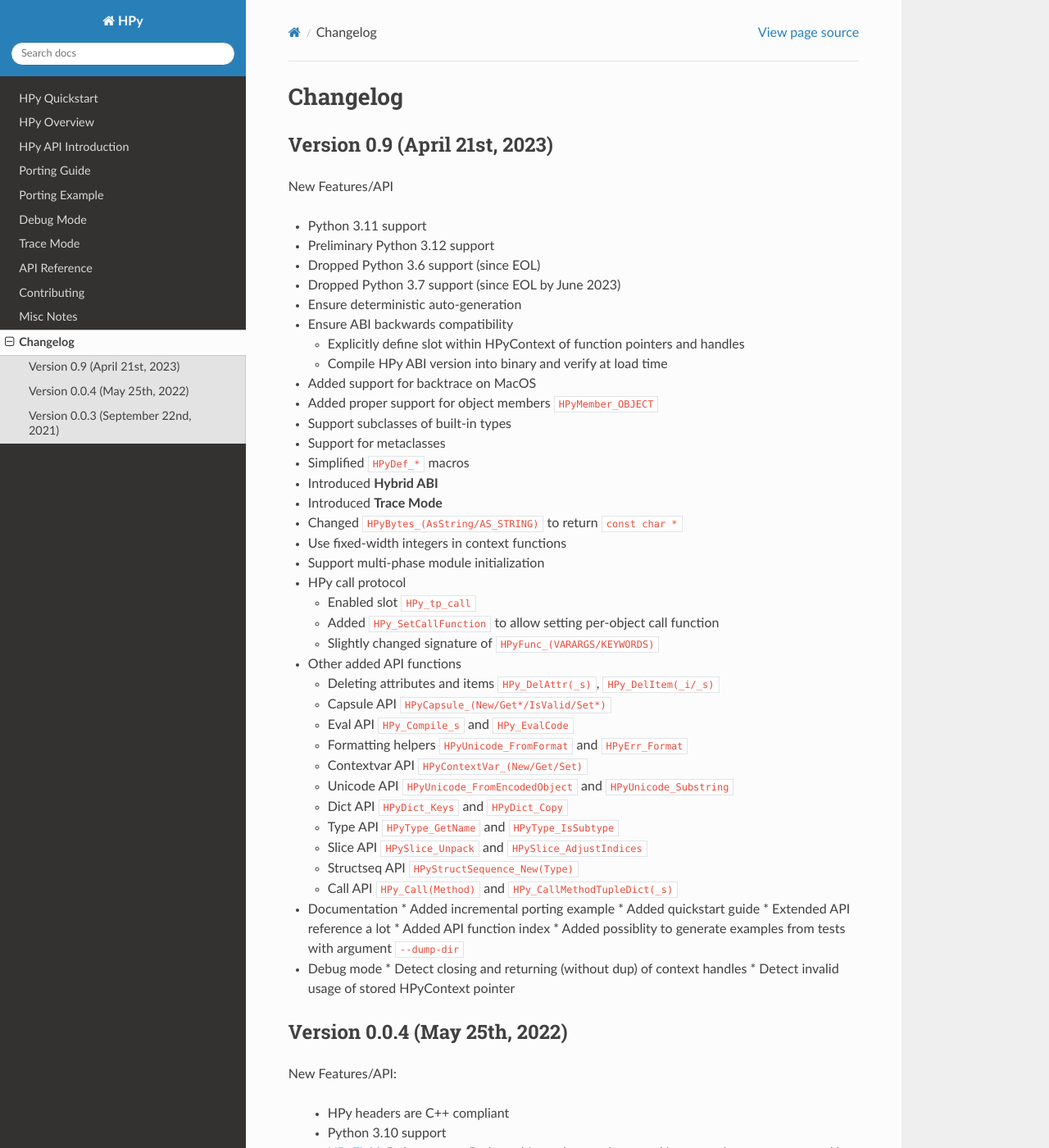
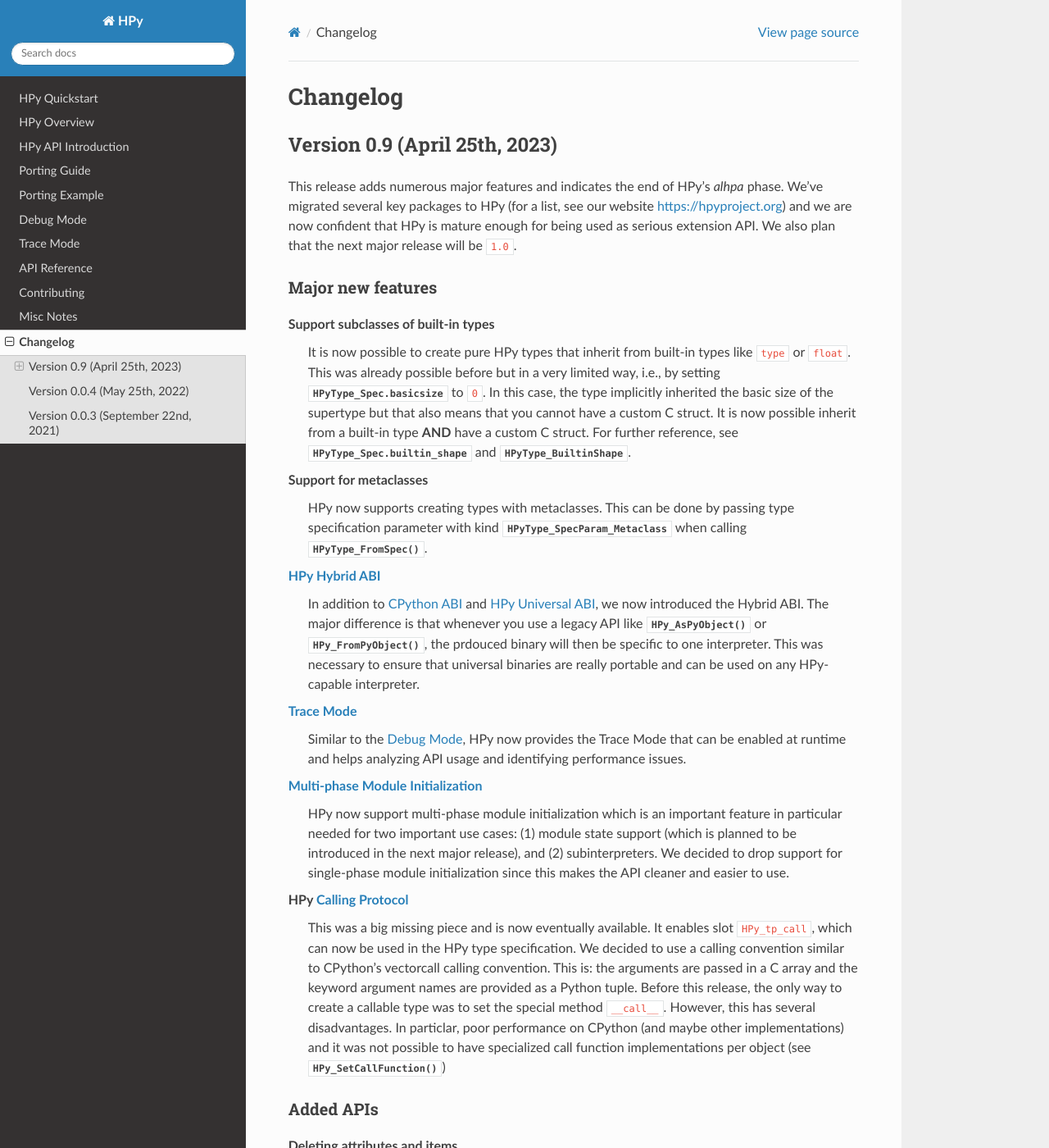
Before and after one commit to hpyproject/hpy, a Sphinx documentation site: the page built from docs/changelog.rst, in a window 1280 px wide and 1400 px high. Shown: the whole window at 82% size. Built offline with Sphinx 7.4.7 and the Read the Docs theme 2.0.0, drawn with Linux system fonts in a browser that asks for light colours; some of the changed text lies outside the part shown.

Commit message:
Address review comments for changelog

```diff
--- a/docs/changelog.rst
+++ b/docs/changelog.rst
@@ -1,58 +1,156 @@
 Changelog
 =========
 
-Version 0.9 (April 21st, 2023)
+Version 0.9 (April 25th, 2023)
 ------------------------------
 
-New Features/API
+This release adds numerous major features and indicates the end of HPy's *alhpa*
+phase. We've migrated several key packages to HPy (for a list, see our website
+https://hpyproject.org) and we are now confident that HPy is mature enough for
+being used as serious extension API. We also plan that the next major release
+will be ``1.0``.
 
-* Python 3.11 support
+Major new features
+~~~~~~~~~~~~~~~~~~
+
+Support subclasses of built-in types
+  It is now possible to create pure HPy types that inherit from built-in types
+  like ``type`` or ``float``. This was already possible before but in a very
+  limited way, i.e., by setting :c:member:`HPyType_Spec.basicsize` to ``0``. In
+  this case, the type implicitly inherited the basic size of the supertype but
+  that also means that you cannot have a custom C struct. It is now possible
+  inherit from a built-in type **AND** have a custom C struct. For further
+  reference, see :c:member:`HPyType_Spec.builtin_shape` and
+  :c:enum:`HPyType_BuiltinShape`.
+
+Support for metaclasses
+  HPy now supports creating types with metaclasses. This can be done by passing
+  type specification parameter with kind
+  :c:enumerator:`HPyType_SpecParam_Metaclass` when calling
+  :c:func:`HPyType_FromSpec`.
+
+:term:`HPy Hybrid ABI`
+  In addition to :term:`CPython ABI` and :term:`HPy Universal ABI`, we now
+  introduced the Hybrid ABI. The major difference is that whenever you use a
+  legacy API like :c:func:`HPy_AsPyObject` or :c:func:`HPy_FromPyObject`, the
+  prdouced binary will then be specific to one interpreter. This was necessary
+  to ensure that universal binaries are really portable and can be used on any
+  HPy-capable interpreter.
+
+:doc:`trace-mode`
+  Similar to the :doc:`debug-mode`, HPy now provides the Trace Mode that can be
+  enabled at runtime and helps analyzing API usage and identifying performance
+  issues.
+
+:ref:`porting-guide:multi-phase module initialization`
+  HPy now support multi-phase module initialization which is an important
+  feature in particular needed for two important use cases: (1) module state
+  support (which is planned to be introduced in the next major release), and (2)
+  subinterpreters. We decided to drop support for single-phase module
+  initialization since this makes the API cleaner and easier to use.
+
+HPy :ref:`porting-guide:calling protocol`
+  This was a big missing piece and is now eventually available. It enables slot
+  ``HPy_tp_call``, which can now be used in the HPy type specification. We
+  decided to use a calling convention similar to CPython's vectorcall calling
+  convention. This is: the arguments are passed in a C array and the keyword
+  argument names are provided as a Python tuple. Before this release, the only
+  way to create a callable type was to set the special method ``__call__``.
+  However, this has several disadvantages. In particlar, poor performance on
+  CPython (and maybe other implementations) and it was not possible to have
+  specialized call function implementations per object (see
+  :c:func:`HPy_SetCallFunction`)
+
+Added APIs
+~~~~~~~~~~
+
+Deleting attributes and items
+  :c:func:`HPy_DelAttr`, :c:func:`HPy_DelAttr_s`, :c:func:`HPy_DelItem`, :c:func:`HPy_DelItem_i`, :c:func:`HPy_DelItem_s`
+
+Capsule API
+  :c:func:`HPyCapsule_New`, :c:func:`HPyCapsule_IsValid`, :c:func:`HPyCapsule_Get`, :c:func:`HPyCapsule_Set`
+
+Eval API
+  :c:func:`HPy_Compile_s` and :c:func:`HPy_EvalCode`
+
+Formatting helpers
+  :c:func:`HPyUnicode_FromFormat` and :c:func:`HPyErr_Format`
+
+Contextvar API
+  :c:func:`HPyContextVar_New`, :c:func:`HPyContextVar_Get`, :c:func:`HPyContextVar_Set`
+
+Unicode API
+  :c:func:`HPyUnicode_FromEncodedObject` and :c:func:`HPyUnicode_Substring`
+
+Dict API
+  :c:func:`HPyDict_Keys` and :c:func:`HPyDict_Copy`
+
+Type API
+  :c:func:`HPyType_GetName` and :c:func:`HPyType_IsSubtype`
+
+Slice API
+  :c:func:`HPySlice_Unpack` and :c:func:`HPySlice_AdjustIndices`
+
+Structseq API
+  :c:func:`HPyStructSequence_NewType`, :c:func:`HPyStructSequence_New`
+
+Call API
+  :c:func:`HPy_Call`, :c:func:`HPy_CallMethod`, :c:func:`HPy_CallMethodTupleDict`, :c:func:`HPy_CallMethodTupleDict_s`
+
+HPy call protocol
+  :c:func:`HPy_SetCallFunction`
+
+Debug mode
+~~~~~~~~~~
+
+* Detect closing and returning (without dup) of context handles
+* Detect invalid usage of stored ``HPyContext *`` pointer
+* Detect invalid usage of tuple and list builders
+* Added Windows support for checking invalid use of raw data pointers (e.g
+  ``HPyUnicode_AsUTF8AndSize``) after handle was closed.
+* Added support for backtrace on MacOS
+
+Documentation
+~~~~~~~~~~~~~
+
+* Added incremental :doc:`porting-example/index`
+* Added :doc:`quickstart` guide
+* Extended :doc:`api-reference/index`
+* Added :doc:`api-reference/function-index`
+* Added possiblity to generate examples from tests with argument ``--dump-dir``
+  (see :ref:`api:hpy unit tests`)
+* Added initial :doc:`contributing/index` docs
+
+Incompatible changes to version 0.0.4
+~~~~~~~~~~~~~~~~~~~~~~~~~~~~~~~~~~~~~
+
+* Simplified ``HPyDef_*`` macros
+* Changed macro :c:macro:`HPy_MODINIT` because of multi-phase module init
+  support.
+* Replace environment variable ``HPY_DEBUG`` by ``HPY`` (see :doc:`debug-mode`
+  or :doc:`trace-mode`).
+* Changed signature of ``HPyFunc_VARARGS`` and ``HPyFunc_ KEYWORDS`` to align
+  with HPy's call protocol calling convention.
+
+Supported Python versions
+~~~~~~~~~~~~~~~~~~~~~~~~~
+
+* Added Python 3.11 support
 * Preliminary Python 3.12 support
 * Dropped Python 3.6 support (since EOL)
 * Dropped Python 3.7 support (since EOL by June 2023)
+
+Misc
+~~~~
+
 * Ensure deterministic auto-generation
 * Ensure ABI backwards compatibility
 
   * Explicitly define slot within HPyContext of function pointers and handles
   * Compile HPy ABI version into binary and verify at load time
-* Added support for backtrace on MacOS
 * Added proper support for object members ``HPyMember_OBJECT``
-* Support subclasses of built-in types
-* Support for metaclasses
-* Simplified ``HPyDef_*`` macros
-* Introduced **Hybrid ABI**
-* Introduced **Trace Mode**
-* Changed ``HPyBytes_(AsString/AS_STRING)`` to return ``const char *``
+* Changed :c:func:`HPyBytes_AsString` and :c:func:`HPyBytes_AS_STRING` to return ``const char *``
 * Use fixed-width integers in context functions
-* Support multi-phase module initialization
-* HPy call protocol
-
-  * Enabled slot ``HPy_tp_call``
-  * Added ``HPy_SetCallFunction`` to allow setting per-object call function
-  * Slightly changed signature of ``HPyFunc_(VARARGS/KEYWORDS)``
-* Other added API functions
-
-  * Deleting attributes and items ``HPy_DelAttr(_s)``, ``HPy_DelItem(_i/_s)``
-  * Capsule API ``HPyCapsule_(New/Get*/IsValid/Set*)``
-  * Eval API ``HPy_Compile_s`` and ``HPy_EvalCode``
-  * Formatting helpers ``HPyUnicode_FromFormat`` and ``HPyErr_Format``
-  * Contextvar API ``HPyContextVar_(New/Get/Set)``
-  * Unicode API ``HPyUnicode_FromEncodedObject`` and ``HPyUnicode_Substring``
-  * Dict API ``HPyDict_Keys`` and ``HPyDict_Copy``
-  * Type API ``HPyType_GetName`` and ``HPyType_IsSubtype``
-  * Slice API ``HPySlice_Unpack`` and ``HPySlice_AdjustIndices``
-  * Structseq API ``HPyStructSequence_New(Type)``
-  * Call API ``HPy_Call(Method)`` and ``HPy_CallMethodTupleDict(_s)``
-
-* Documentation
-  * Added incremental porting example
-  * Added quickstart guide
-  * Extended API reference a lot
-  * Added API function index
-  * Added possiblity to generate examples from tests with argument ``--dump-dir``
-* Debug mode
-  * Detect closing and returning (without dup) of context handles
-  * Detect invalid usage of stored HPyContext pointer
 
 
 
```
